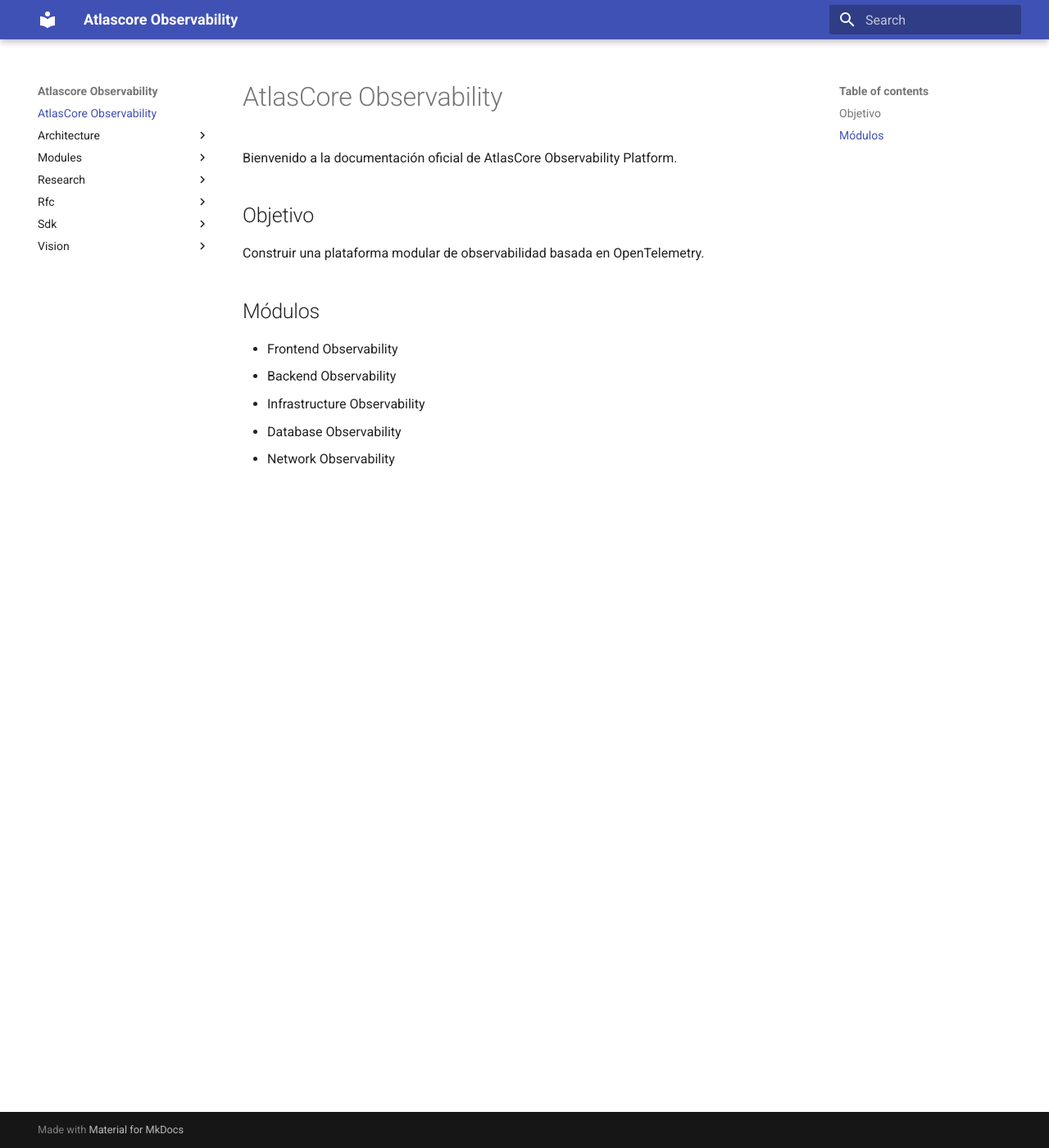
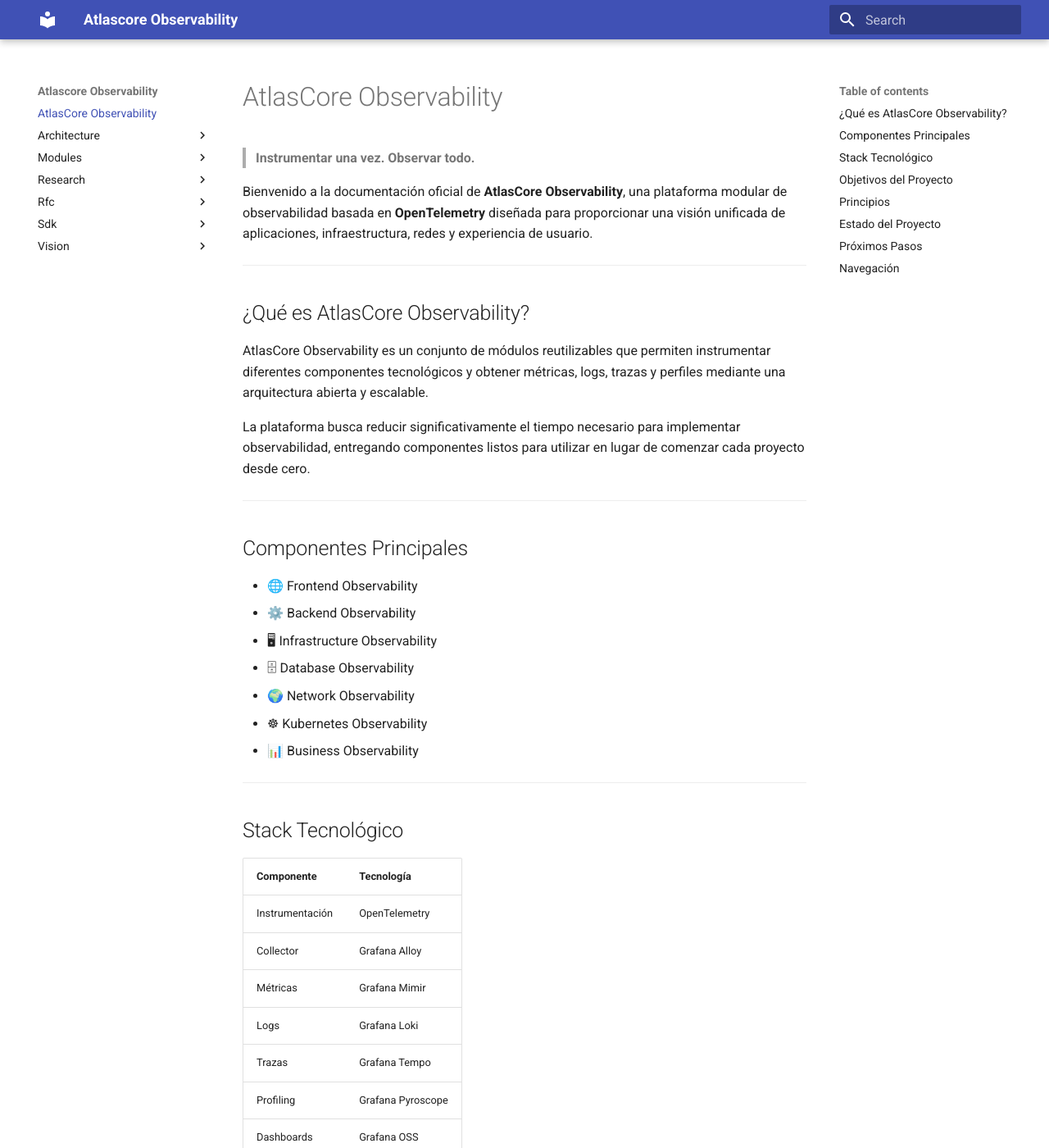
Before and after one commit to atlascore01/atlascore-observability, an MkDocs documentation site: the page built from docs/index.md, in a window 1280 px wide and 1400 px high. Shown: the whole window at 82% size. Built offline with MkDocs 1.6.1 and Material for MkDocs 9.7.7, drawn with Linux system fonts in a browser that asks for light colours; some of the changed text lies outside the part shown.

Commit message:
docs: add documentation landing page

```diff
--- a/docs/index.md
+++ b/docs/index.md
@@ -1,15 +1,97 @@
 # AtlasCore Observability
 
-Bienvenido a la documentación oficial de AtlasCore Observability Platform.
+> **Instrumentar una vez. Observar todo.**
 
-## Objetivo
+Bienvenido a la documentación oficial de **AtlasCore Observability**, una plataforma modular de observabilidad basada en **OpenTelemetry** diseñada para proporcionar una visión unificada de aplicaciones, infraestructura, redes y experiencia de usuario.
 
-Construir una plataforma modular de observabilidad basada en OpenTelemetry.
+---
 
-## Módulos
+## ¿Qué es AtlasCore Observability?
 
-- Frontend Observability
-- Backend Observability
-- Infrastructure Observability
-- Database Observability
-- Network Observability
+AtlasCore Observability es un conjunto de módulos reutilizables que permiten instrumentar diferentes componentes tecnológicos y obtener métricas, logs, trazas y perfiles mediante una arquitectura abierta y escalable.
+
+La plataforma busca reducir significativamente el tiempo necesario para implementar observabilidad, entregando componentes listos para utilizar en lugar de comenzar cada proyecto desde cero.
+
+---
+
+## Componentes Principales
+
+- 🌐 Frontend Observability
+- ⚙️ Backend Observability
+- 🖥 Infrastructure Observability
+- 🗄 Database Observability
+- 🌍 Network Observability
+- ☸ Kubernetes Observability
+- 📊 Business Observability
+
+---
+
+## Stack Tecnológico
+
+| Componente | Tecnología |
+|------------|------------|
+| Instrumentación | OpenTelemetry |
+| Collector | Grafana Alloy |
+| Métricas | Grafana Mimir |
+| Logs | Grafana Loki |
+| Trazas | Grafana Tempo |
+| Profiling | Grafana Pyroscope |
+| Dashboards | Grafana OSS |
+
+---
+
+## Objetivos del Proyecto
+
+AtlasCore busca ofrecer una plataforma capaz de:
+
+- Instrumentar aplicaciones sin depender de un proveedor específico.
+- Correlacionar métricas, logs y trazas automáticamente.
+- Entregar dashboards reutilizables.
+- Proporcionar alertas listas para producción.
+- Facilitar el onboarding de nuevos clientes.
+- Estandarizar la observabilidad utilizando OpenTelemetry.
+
+---
+
+## Principios
+
+La plataforma se construye siguiendo cinco principios fundamentales:
+
+- **OpenTelemetry First**
+- **Vendor Neutral**
+- **Modular**
+- **Infrastructure as Code**
+- **Open Source First**
+
+---
+
+## Estado del Proyecto
+
+| Área | Estado |
+|------|--------|
+| Documentación | 🟡 En desarrollo |
+| Arquitectura | 🟡 En definición |
+| Frontend SDK | ⚪ Pendiente |
+| Infrastructure | ⚪ Pendiente |
+| Backend | ⚪ Pendiente |
+
+---
+
+## Próximos Pasos
+
+El desarrollo del proyecto comienza con la definición de la arquitectura y continúa con la implementación de módulos independientes de observabilidad para frontend, backend e infraestructura.
+
+---
+
+## Navegación
+
+La documentación se organiza en las siguientes secciones:
+
+- Visión
+- Arquitectura
+- Módulos
+- SDK
+- RFC
+- Investigación
+
+Cada sección describe un aspecto específico de la plataforma y evoluciona junto con el desarrollo del proyecto.
```
